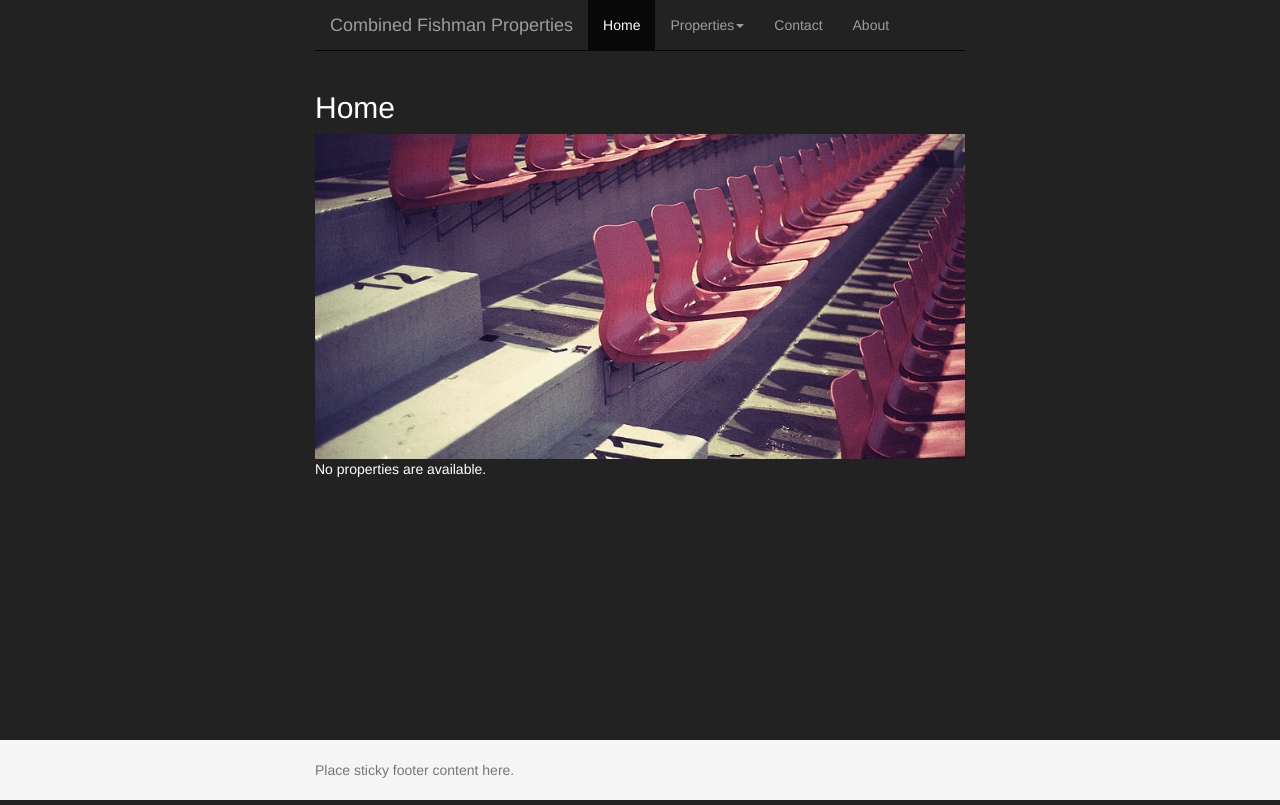
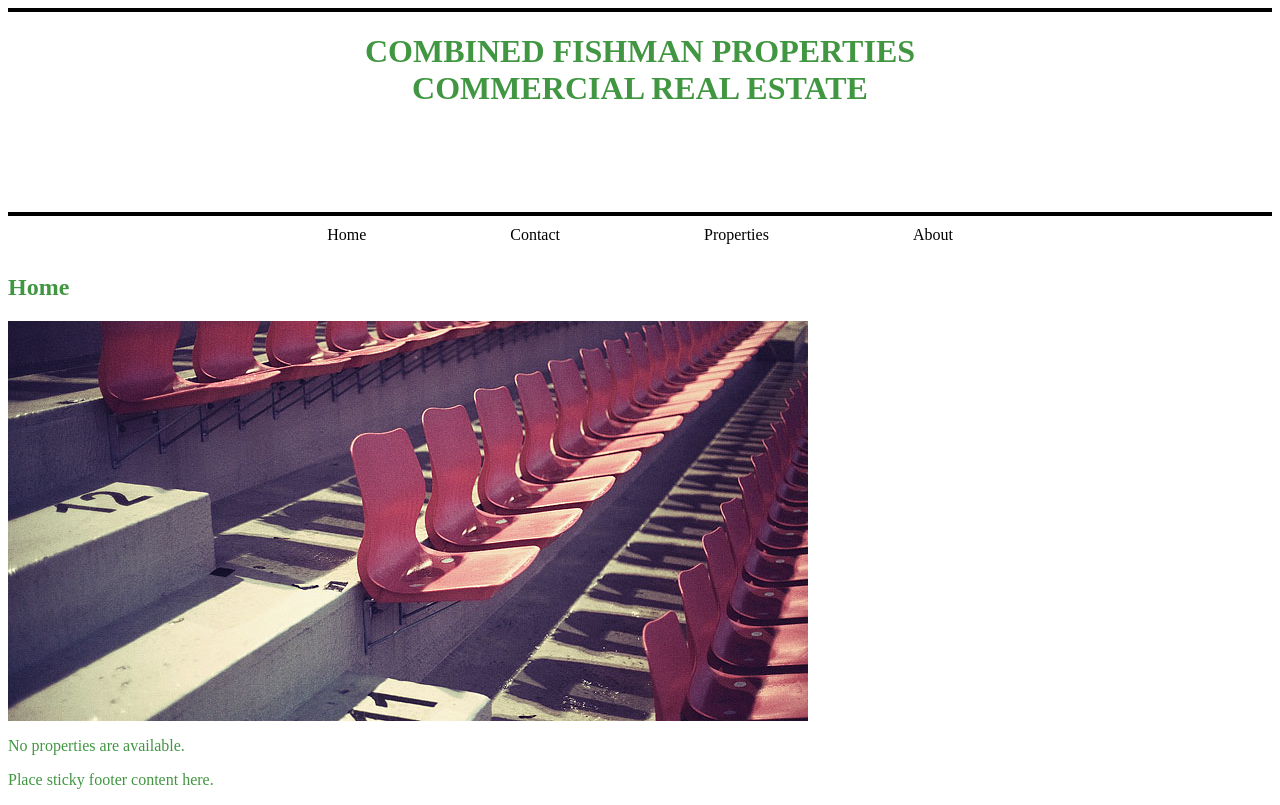
Before and after one commit to benjafishman/CombinedFishmanProperties, a Django app: template properties/templates/properties/home.html in a window 1280 px wide. Run offline with Django 3.2, Linux system fonts and the light colour scheme; the template is opened without the code that fills it, so the values that code supplies are empty; some libraries are stand-ins or nearby versions.

Commit message:
starting initial build out of REF design for header

```diff
--- a/properties/static/cfp.css
+++ b/properties/static/cfp.css
@@ -1,8 +1,38 @@
 body {
-    background-color: #222222;
-    color:#ffffff;
+    background-color: #ffffff;
+    color:#419641;
 }
 
 #slider1 {
     width: 100%
 }
+
+#top {
+     border-top: 4px solid;
+    border-bottom: 4px solid;
+    border-color: #000000;
+    text-align: center;
+    height: 200px;
+}
+
+#navbar {
+    background-color: #ffffff;
+}
+
+#navbar ul {
+    list-style-type: none;
+    margin: 0;
+    padding: 10px;
+    text-align: center;
+}
+
+#navbar li {
+    display: inline;
+    margin: 70px;
+    color: #000000;
+}
+
+#navbar a{
+    color: #000000;
+    text-decoration: none;
+}
--- a/properties/templates/properties/base.html
+++ b/properties/templates/properties/base.html
@@ -4,16 +4,18 @@
 <head lang="en">
     {% block header %}
     {% endblock %}
-    <link href="{% static 'bootstrap/css/bootstrap.min.css' %}" rel="stylesheet" media="screen">
-    <link href="{% static 'bootstrap/css/sticky-footer.css' %}" rel="stylesheet">
+    <!--<link href="{% static 'bootstrap/css/bootstrap.min.css' %}" rel="stylesheet" media="screen">
+    <link href="{% static 'bootstrap/css/sticky-footer.css' %}" rel="stylesheet"> -->
     <link href="{% static 'cfp.css' %}" rel="stylesheet">
 
     <meta charset="UTF-8">
     <title>CFP</title>
 </head>
 <body>
+{% block head %}
+{% endblock %}
 <!-- NAVBAR
-================================================== -->
+==================================================
 <body>
 <div class="navbar-wrapper">
     <div class="container">
@@ -55,17 +57,35 @@
 
     </div>
 </div>
+-->
+<div id="header-wrapper">
+    <div id="top">
+        <h1>COMBINED FISHMAN PROPERTIES<br>
+            COMMERCIAL REAL ESTATE
+        </h1>
+    </div>
+    <div id="navbar">
+        {% block nav %}
+            <ul id="nav">
+                <li><a href="{% url 'properties:index' %}">Home</a></li>
+                <li><a href="{% url 'properties:contact' %}">Contact</a></li>
+                <li><a href="#">Properties</a></li>
+                <li><a href="{% url 'properties:about' %}">About</a></li>
+            </ul>
+        {% endblock %}
+    </div>
+</div>
 <div class="container">
     {% block content %}
     {% endblock %}
 </div>
 
 <!-- FOOTER -->
- <footer class="footer">
-      <div class="container">
+<footer class="footer">
+    <div class="container">
         <p class="text-muted">Place sticky footer content here.</p>
-      </div>
-    </footer>
+    </div>
+</footer>
 <script src="https://ajax.googleapis.com/ajax/libs/jquery/1.11.2/jquery.min.js"></script>
 <script src="{% static 'bootstrap/js/bootstrap.min.js' %}"></script>
 {% block script %}
```
